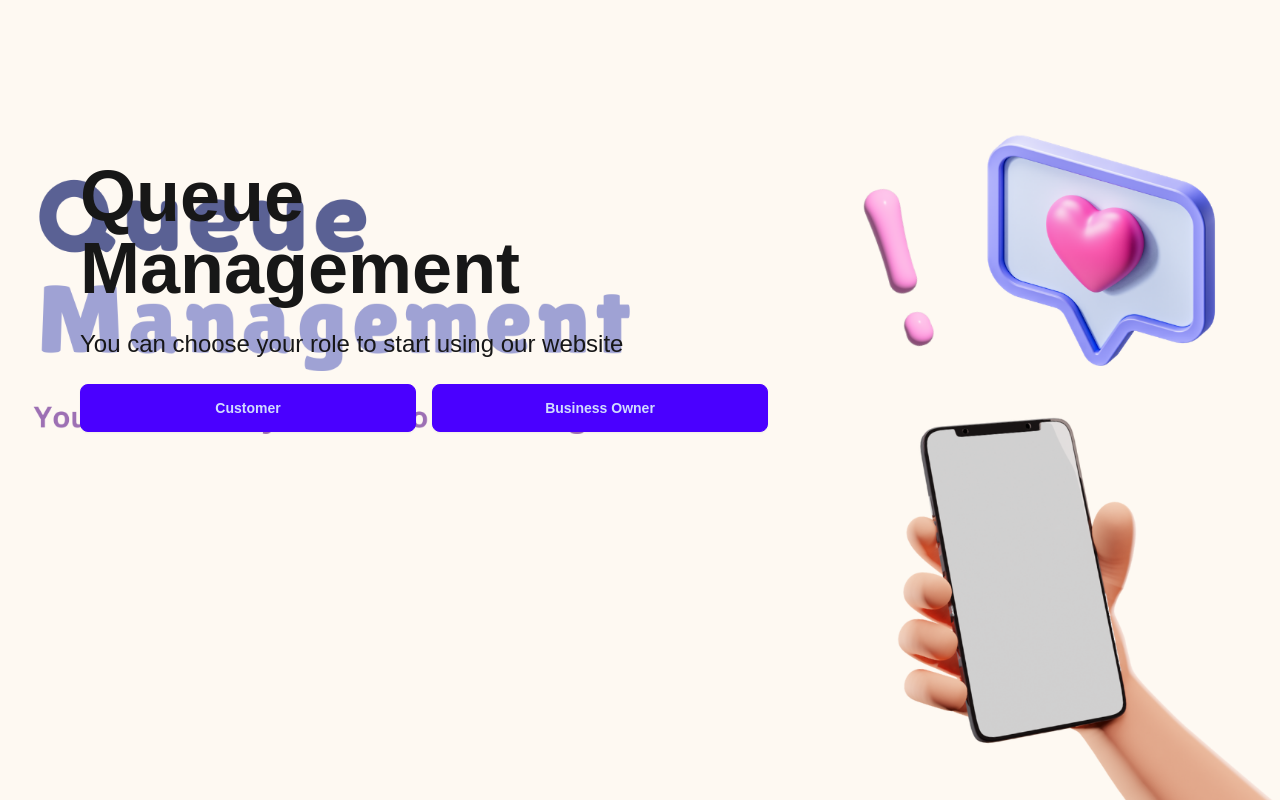
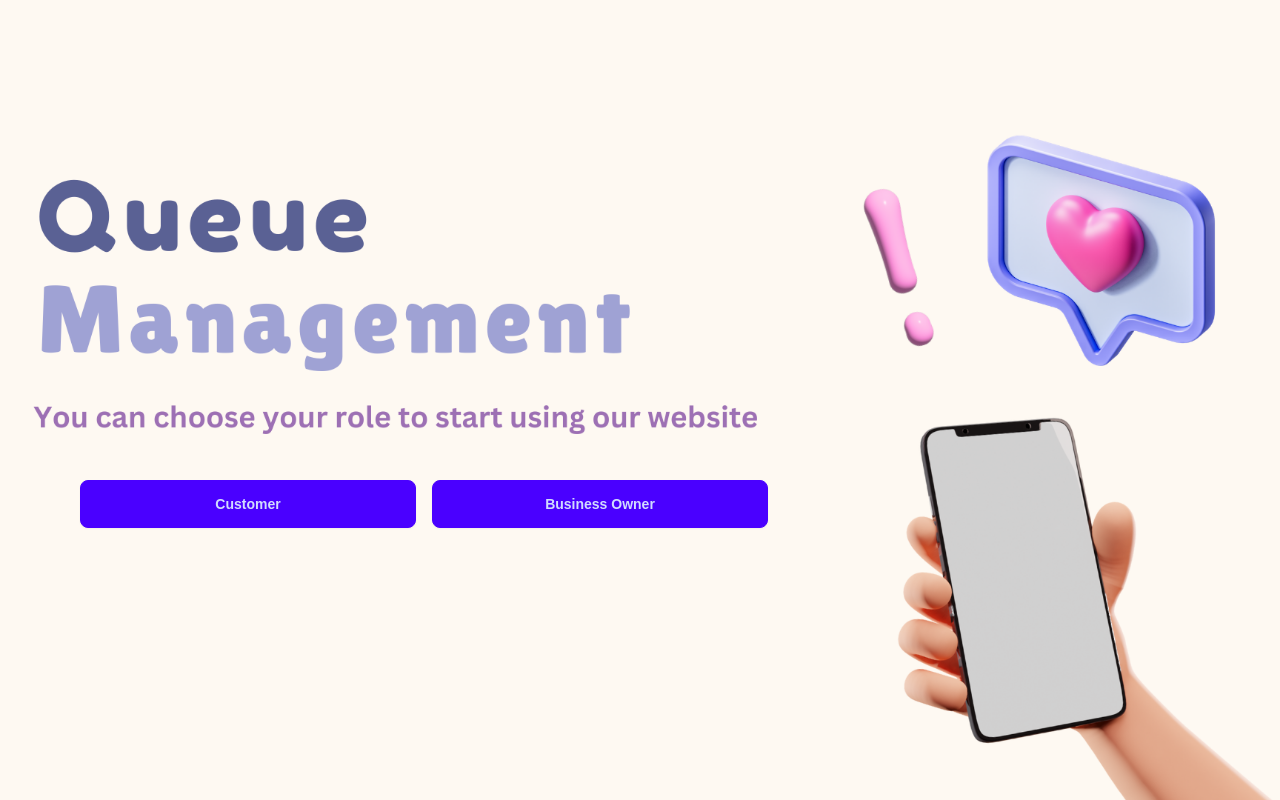
Before and after one commit to ParimaSA/Queue_Management, a Next.js app in the folder frontend/: page / in a window 1280 px wide. Built offline with nearby package versions, Linux system fonts and the light colour scheme.

Commit message:
Update layout of business home page

```diff
--- a/frontend/app/page.tsx
+++ b/frontend/app/page.tsx
@@ -11,11 +11,8 @@ const Home = () => {
   return (
     <main style={homeBackground} className='grid grid-cols-3 gap-4'>
       <div className='items-center col-span-2 px-20 py-40'>
-          <h1 className='text-7xl font-bold'>Queue</h1>
-          <h1 className='text-7xl font-bold'>Management</h1>
-          <br></br>
-          <h1 className='text-2xl'>You can choose your role to start using our website</h1>
-          <br></br>
+        <div className='grid grid-rows-6 grid-flow-col gap-4'>
+          <div className='row-start-6'>
             <div className='grid grid-cols-2 gap-4'>
               <Link href="/customer/login">
                 <button className='btn btn-primary w-full'>Customer</button>
@@ -25,6 +22,8 @@ const Home = () => {
               </Link>
             </div>
           </div>
+        </div>
+      </div>
     </main>
   )
 }
```
Lines whose indentation alone changed are shown as unchanged.
